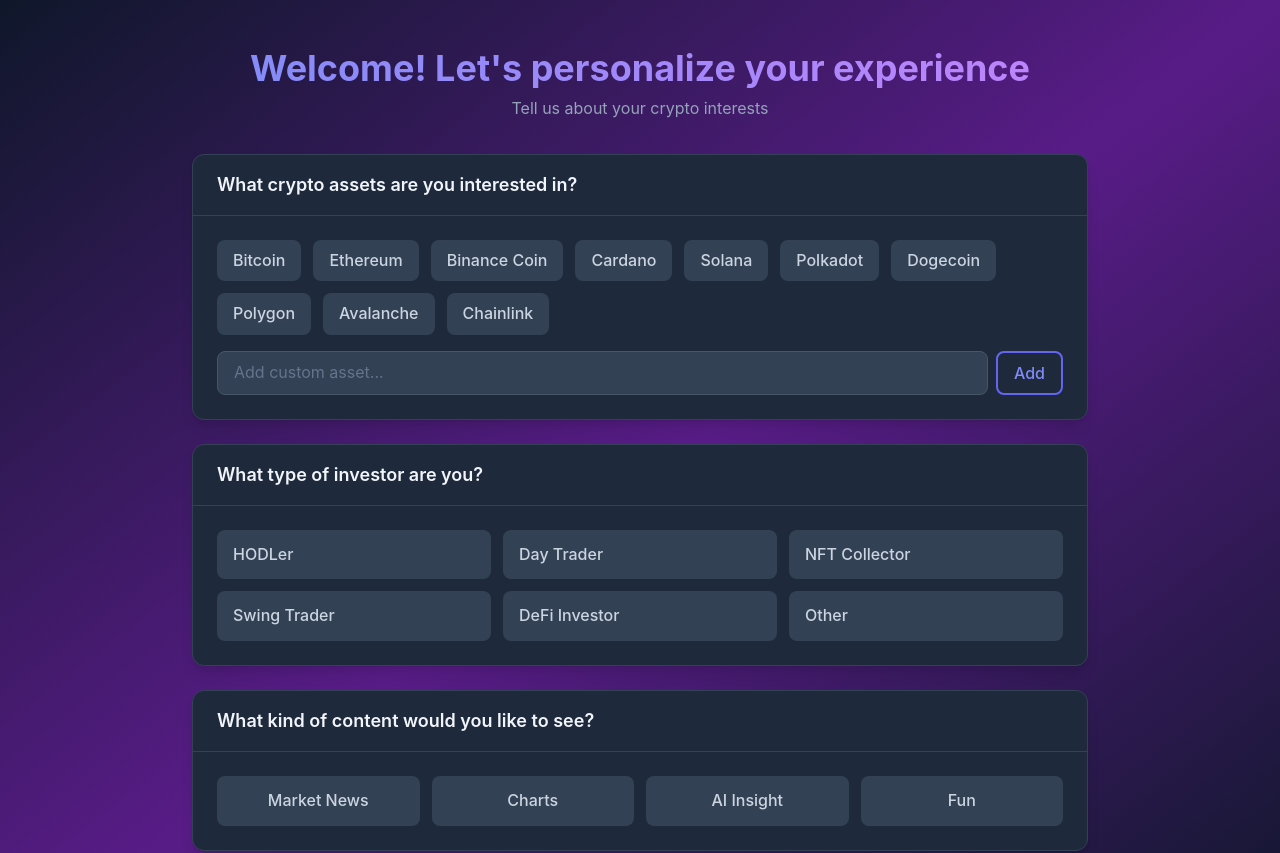
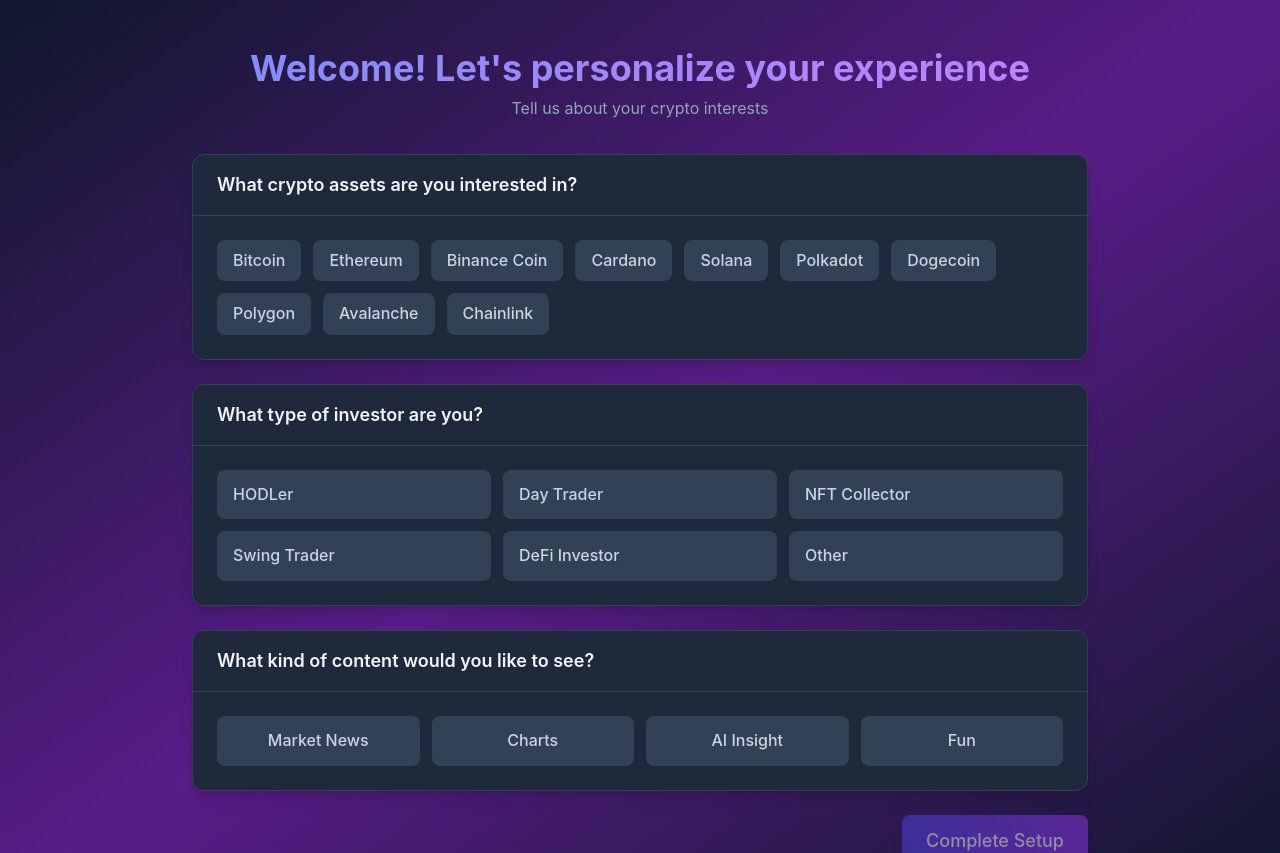
Before and after one commit to AmitOfeck/ai-crypto-advisor, a React (Vite) app in the folder frontend/: page /onboarding in a window 1280 px wide. Shown: the top 853 px of the page. Built offline with nearby package versions, Linux system fonts and the light colour scheme; no server answers; sample sign-in values are in the browser's storage.

Commit message:
remove costum crypto assets

```diff
--- a/frontend/src/pages/Onboarding.tsx
+++ b/frontend/src/pages/Onboarding.tsx
@@ -32,7 +32,6 @@
   const [interestedAssets, setInterestedAssets] = useState<string[]>([]);
   const [investorType, setInvestorType] = useState('');
   const [contentPreferences, setContentPreferences] = useState<string[]>([]);
-  const [customAsset, setCustomAsset] = useState('');
   const [isLoading, setIsLoading] = useState(false);
   const navigate = useNavigate();
 
@@ -65,13 +64,6 @@
         ? prev.filter((p) => p !== pref)
         : [...prev, pref]
     );
-  };
-
-  const addCustomAsset = () => {
-    if (customAsset.trim() && !interestedAssets.includes(customAsset.trim())) {
-      setInterestedAssets((prev) => [...prev, customAsset.trim()]);
-      setCustomAsset('');
-    }
   };
 
   const handleSubmit = async (e: React.FormEvent) => {
@@ -128,19 +120,6 @@
                     {asset}
                   </button>
                 ))}
-              </div>
-              <div className="flex gap-2">
-                <input
-                  type="text"
-                  value={customAsset}
-                  onChange={(e) => setCustomAsset(e.target.value)}
-                  onKeyPress={(e) => e.key === 'Enter' && (e.preventDefault(), addCustomAsset())}
-                  placeholder="Add custom asset..."
-                  className="flex-1 px-4 py-2 bg-slate-700 border border-slate-600 rounded-lg text-slate-100 placeholder-slate-500 focus:outline-none focus:ring-2 focus:ring-indigo-500"
-                />
-                <Button type="button" onClick={addCustomAsset} variant="outline">
-                  Add
-                </Button>
               </div>
             </div>
           </Card>
```
